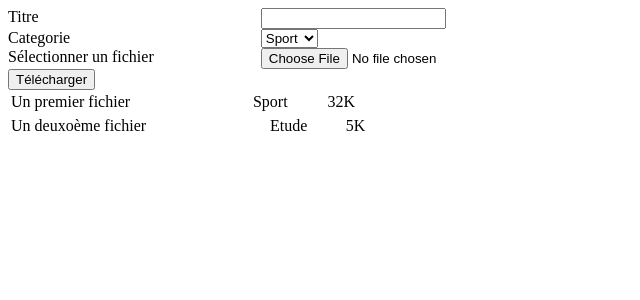
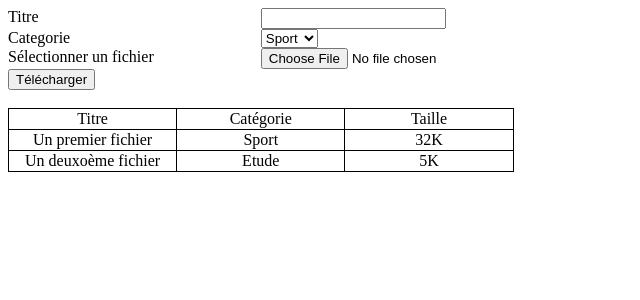
Before and after one commit to QuentinRo/GED, a PHP site: page / in a window 1280 px wide. Shown: the top 300 px of the page, without its empty margins (0-640 px from the left). Run offline with PHP 8.4, Linux system fonts and the light colour scheme.

Commit message:
Dernier Push
Rendu finale de l'application

```diff
--- a/css.css
+++ b/css.css
@@ -9,12 +9,17 @@ label{
 }
 
 
-table{
-
-	width: 30%;
-}
-/*
-td, th {
-border: thin solid #6495ed;
-width: 50%;
-}
+table {
+ border-collapse:collapse;
+ width:40%;
+ }
+th, td {
+ border:1px solid black;
+ width:20%;
+ }
+td {
+ text-align:center;
+ }
+caption {
+ font-weight:bold
+ }
--- a/index.php
+++ b/index.php
@@ -7,24 +7,24 @@
   <script src="script.js"></script>
   <!--
 	Auteur 					: Quentin Rossier
-	Version					: 0.1
+	Version					: 0.2
 	Date de création		: 28.08.2018
-	Date de modification 	: 28.08.2018
+	Date de modification 	: 29.08.2018
 	Description : Importation et exportation de fichier
   -->
 </head>
 <body>
 
-	<form action="traitement.php" method="post" enctype="multipart/form-data"  onsubmit="this.filepath.value=this.fichier.value">
+	<form action="traitement.php" method="post" enctype="multipart/form-data">
 		<div>
 			<title> </title>
-			<LABEL name="Title">Titre</LABEL>
-			<input type="text" name="essais">
+			<LABEL name="Title" placeholder="Titre du document">Titre</LABEL>
+			<input type="text" name="Name">
 		</div>
 
 
 		<div>
-			<LABEL name="Cat">Categorie</LABEL>
+			<LABEL name="Cat" >Categorie</LABEL>
 			<SELECT name="Option">
 				<OPTION>Sport
 				<OPTION>Etude
@@ -35,23 +35,28 @@
 		<div>
 			<LABEL>Sélectionner un fichier</LABEL>
 			<INPUT type="file" name="fichier">
-			<input type="hidden" name="filepath">
 		</div>
 
 		<div>
 			<BUTTON>Télécharger</BUTTON>
 		</div>
 	</form>
+	<br>
 
 <?php
+//lecture du fichier csv et affichage dans un tableau
 	$row = 1;
 	if (($handle = fopen("data.csv","r")) !== FALSE)
 		{
+			echo "<table>
+			<td>Titre
+			<td>Catégorie
+			<td>Taille";
 			while(($data = fgetcsv($handle,1000, ",")) !==FALSE)
 			{
 				$num = count($data);
 				$row++;
-				echo "<table>";
+				echo "<tr>";
 				for ($c=0; $c < $num; $c++)
 				{
 					echo "
@@ -59,9 +64,11 @@
 						";
 
 				}
-				echo "</table>";
+				echo "<tr>";
+
 			}
 			fclose($handle);
+			echo "</table>";
 		}
 
 ?>
@@ -69,27 +76,8 @@
 	Difficulté 1 enctype="multipart/form-data"
 	Difficulté 2 crée et lire le fichier csv
 		simple d'utilisation et rappelle des fonctions
+	Dif 3, récupérer le chemin du fichier pour pouvoir le télécharger.
 
-
-
-	 // lecture du CSV et affichage de toutes les données (plus qu'à faire le tableau)
-
-		 $row = 1;
-		 if (($handle = fopen("data.csv","r")) !== FALSE)
-		{
-			while(($data = fgetcsv($handle,1000, ",")) !==FALSE)
-			{
-				$num = count($data);
-				echo "<p>" $num champs à la ligne $row : <br /></p>\n";
-				$row++;
-				for ($c=0; $c < $num; $c++)
-				{
-					echo $data[$c] . "<br />\n";
-				}
-			}
-			fclose($handle);
-		}
-	 ?>
  -->
 </body>
 </html>
```
Also changed, not shown: traitement.php (+12 -56 lines).
